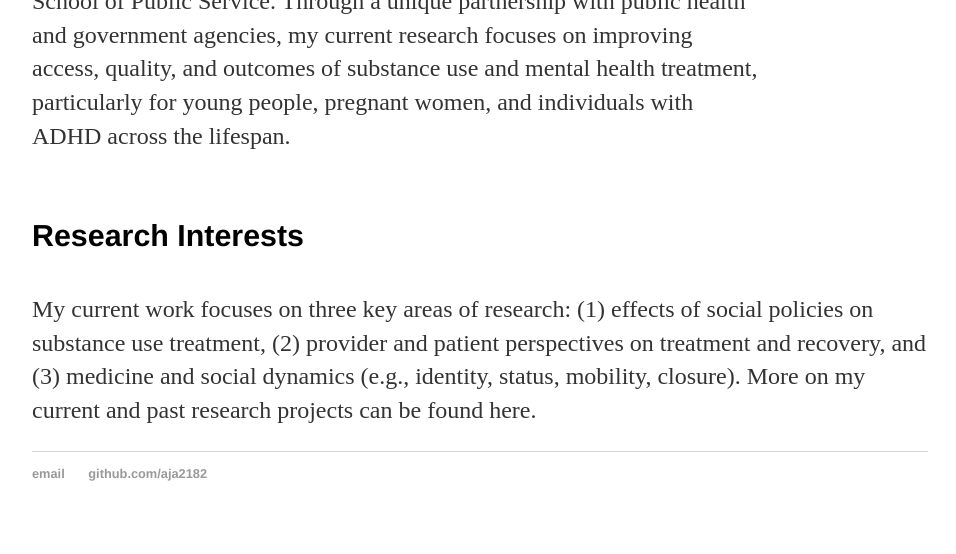
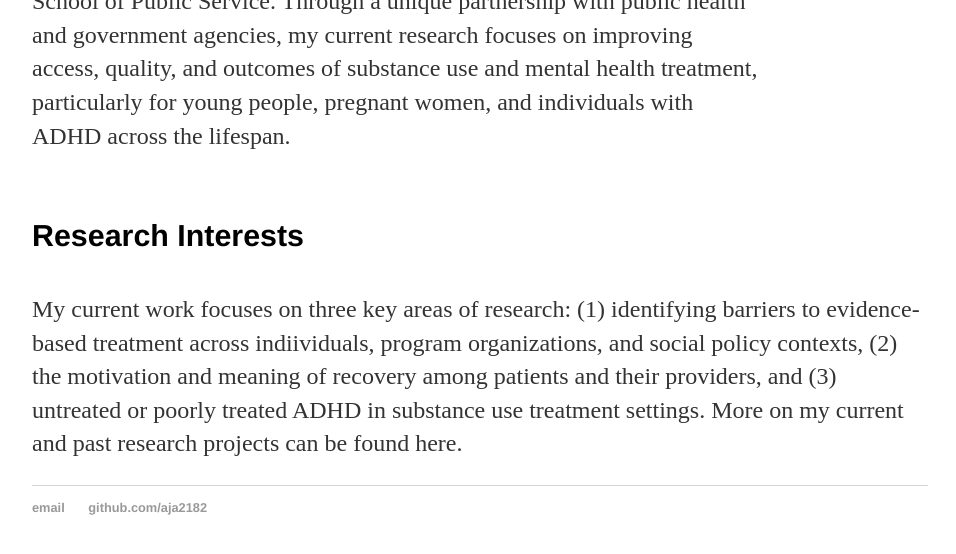
Before and after one commit to aja2182/aja2182.github.io, a Jekyll site: the page built from about/index.html, in a window 1280 px wide, cut to the strip 414-971 px from the top of the page. Shown: the top 554 px of the strip, without its empty margins (160-1116 px from the left). Built offline with Jekyll 4.4.1, drawn with Linux system fonts in a browser that asks for light colours; before the commit the page ends 937 px from its top, so only the background shows below that.

Commit message:
Update index.html

```diff
--- a/about/index.html
+++ b/about/index.html
@@ -70,7 +70,7 @@ title: About me
 
     <h4>Research Interests</h4>
 
-    <p> My current work focuses on three key areas of research: (1) effects of social policies on substance use treatment, (2)  provider and patient perspectives on treatment and recovery, and (3) medicine and social dynamics (e.g., identity, status, mobility, closure).  More on my current and past research projects can be found here. </p>
+    <p> My current work focuses on three key areas of research: (1) identifying barriers to evidence-based treatment across indiividuals, program organizations, and social policy contexts, (2) the motivation and meaning of recovery among patients and their providers, and (3) untreated or poorly treated ADHD in substance use treatment settings. More on my current and past research projects can be found here. </p>
 
 
 </body>
```
